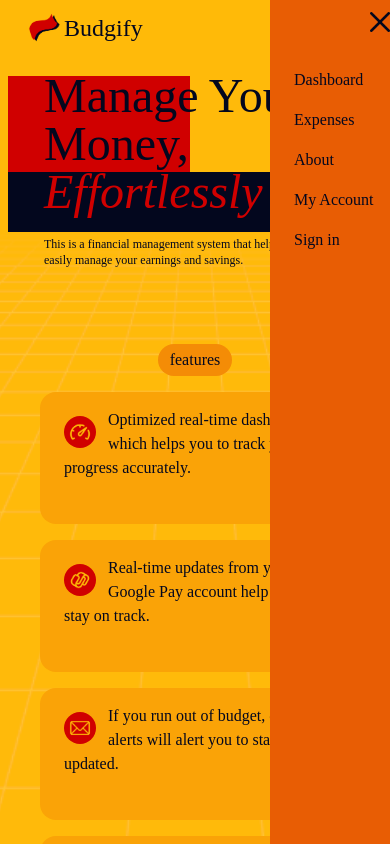
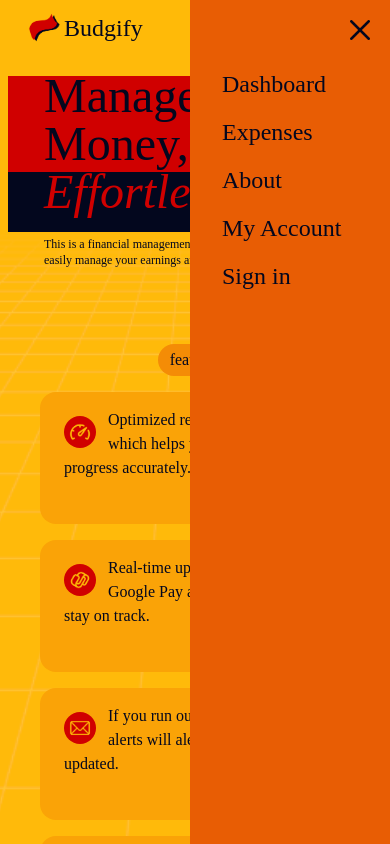
Before and after one commit to Shuvamdt/Budgify, a React (Vite) app in the folder Client/: page / in a window 390 px wide. Both pictures are taken after a click on the picture 346 px from the left and 28 px from the top of the page. Built offline with nearby package versions, Linux system fonts and the light colour scheme; a web font is replaced by a local one.

Commit message:
Navbar fix

```diff
--- a/Client/src/components/Navbar.jsx
+++ b/Client/src/components/Navbar.jsx
@@ -26,7 +26,7 @@ const Navbar = () => {
   useGSAP(() => {
     tl.current = gsap.timeline({ paused: true });
     tl.current.to(mobMenu.current, {
-      x: -370,
+      x: -450,
       duration: 0.4,
     });
     tl.current.from(".items", {
@@ -125,9 +125,9 @@ const Navbar = () => {
 
       <div
         ref={mobMenu}
-        className="fixed md:hidden font-1 flex flex-col px-5 w-100 top-0 h-full left-160 sm:left-200 z-20 bg-[#E85D04]"
+        className="fixed md:hidden font-1 flex flex-col px-5 w-120 sm:w-100 top-0 h-full left-160 sm:left-200 z-20 bg-[#E85D04]"
       >
-        <div className="absolute top-3 right-70">
+        <div className="absolute top-5 right-75">
           <img
             src="close.png"
             alt="close icon"
@@ -135,21 +135,21 @@ const Navbar = () => {
             onClick={toggleMenu}
           />
         </div>
-        <div className="absolute top-15 px-1 text-md">
+        <div className="absolute top-15 px-1 text-2xl">
           <ul className="flex flex-col items-start justify-center">
-            <li className="py-2 items">
+            <li className="py-2 px-2 items">
               <a href="/dashboard">Dashboard</a>
             </li>
-            <li className="py-2 items">
+            <li className="py-2 px-2 items">
               <a href="/expenses">Expenses</a>
             </li>
-            <li className="py-2 items">
+            <li className="py-2 px-2 items">
               <a href="/about">About</a>
             </li>
-            <li className="py-2 items">
+            <li className="py-2 px-2 items">
               <a href="/my-account">My Account</a>
             </li>
-            <li className="py-2 items">
+            <li className="py-2 px-2 items">
               <a href="/signup">Sign in</a>
             </li>
           </ul>
```
